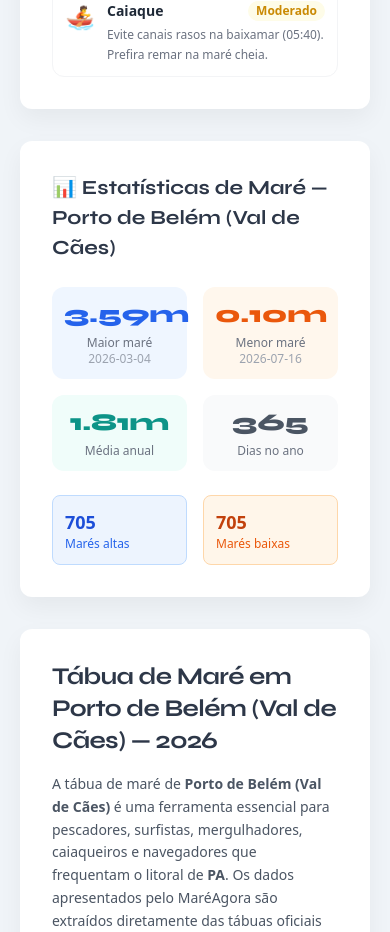
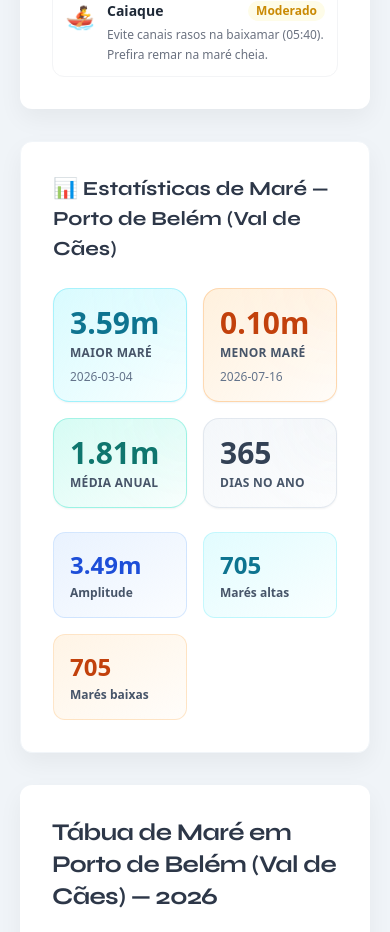
Before and after one commit to gustafa001/Mareagora, a Next.js app: page /mare/porto-de-belem in a window 390 px wide. Shown: the part 4356-5288 px from the top of the page. Built offline with nearby package versions, Linux system fonts and the light colour scheme; no server answers.

Commit message:
Update PortStatistics.tsx

```diff
--- a/components/PortStatistics.tsx
+++ b/components/PortStatistics.tsx
@@ -37,6 +37,7 @@ export default function PortStatistics({ eventos, portName }: PortStatisticsProp
     const maxHeight = Math.max(...allHeights);
     const minHeight = Math.min(...allHeights);
     const avgHeight = allHeights.reduce((a, b) => a + b, 0) / allHeights.length;
+    const amplitude = maxHeight - minHeight;
 
     // Encontrar a data da maré máxima
     const maxEvent = allTides.find((t) => t.altura_m === maxHeight);
@@ -50,6 +51,7 @@ export default function PortStatistics({ eventos, portName }: PortStatisticsProp
       maxHeight: maxHeight.toFixed(2),
       minHeight: minHeight.toFixed(2),
       avgHeight: avgHeight.toFixed(2),
+      amplitude: amplitude.toFixed(2),
       maxDay: maxDay?.data ?? '--',
       minDay: minDay?.data ?? '--',
       totalDays: eventos.length,
@@ -61,38 +63,74 @@ export default function PortStatistics({ eventos, portName }: PortStatisticsProp
   if (!stats) return null;
 
   return (
-    <section className="classic-card">
-      <h2 className="card-title">📊 Estatísticas de Maré — {portName}</h2>
-      <div className="grid grid-cols-2 sm:grid-cols-4 gap-4">
-        <div className="text-center p-3 bg-blue-50 rounded-xl">
-          <div className="text-2xl font-extrabold text-blue-600 font-syne">{stats.maxHeight}m</div>
-          <div className="text-xs text-gray-500 mt-1">Maior maré</div>
-          <div className="text-xs text-gray-400">{stats.maxDay}</div>
+    <section className="classic-card bg-gradient-to-br from-white to-slate-50 dark:from-slate-900 dark:to-slate-800 rounded-2xl shadow-lg border border-slate-100 dark:border-slate-700">
+      <h2 className="card-title text-slate-900 dark:text-white mb-6">📊 Estatísticas de Maré — {portName}</h2>
+
+      {/* Grid principal com 4 cards */}
+      <div className="grid grid-cols-2 sm:grid-cols-4 gap-4 mb-6">
+        {/* Maior maré */}
+        <div className="relative overflow-hidden rounded-2xl p-4 bg-gradient-to-br from-cyan-100/80 to-cyan-50/40 dark:from-cyan-500/20 dark:to-cyan-600/10 border border-cyan-300/50 dark:border-cyan-500/30 shadow-sm hover:shadow-md transition-all">
+          <div className="absolute top-0 right-0 w-16 h-16 bg-cyan-400/10 rounded-full blur-2xl -mr-8 -mt-8"></div>
+          <div className="relative z-10">
+            <div className="text-3xl font-black text-cyan-700 dark:text-cyan-400 mb-1">{stats.maxHeight}m</div>
+            <div className="text-xs font-semibold text-slate-600 dark:text-slate-300 uppercase tracking-wide">Maior maré</div>
+            <div className="text-xs text-slate-500 dark:text-slate-400 mt-2">{stats.maxDay}</div>
+          </div>
         </div>
-        <div className="text-center p-3 bg-orange-50 rounded-xl">
-          <div className="text-2xl font-extrabold text-orange-600 font-syne">{stats.minHeight}m</div>
-          <div className="text-xs text-gray-500 mt-1">Menor maré</div>
-          <div className="text-xs text-gray-400">{stats.minDay}</div>
+
+        {/* Menor maré */}
+        <div className="relative overflow-hidden rounded-2xl p-4 bg-gradient-to-br from-orange-100/80 to-orange-50/40 dark:from-orange-500/20 dark:to-orange-600/10 border border-orange-300/50 dark:border-orange-500/30 shadow-sm hover:shadow-md transition-all">
+          <div className="absolute top-0 right-0 w-16 h-16 bg-orange-400/10 rounded-full blur-2xl -mr-8 -mt-8"></div>
+          <div className="relative z-10">
+            <div className="text-3xl font-black text-orange-700 dark:text-orange-400 mb-1">{stats.minHeight}m</div>
+            <div className="text-xs font-semibold text-slate-600 dark:text-slate-300 uppercase tracking-wide">Menor maré</div>
+            <div className="text-xs text-slate-500 dark:text-slate-400 mt-2">{stats.minDay}</div>
+          </div>
         </div>
-        <div className="text-center p-3 bg-teal-50 rounded-xl">
-          <div className="text-2xl font-extrabold text-teal-600 font-syne">{stats.avgHeight}m</div>
-          <div className="text-xs text-gray-500 mt-1">Média anual</div>
+
+        {/* Média anual */}
+        <div className="relative overflow-hidden rounded-2xl p-4 bg-gradient-to-br from-teal-100/80 to-teal-50/40 dark:from-teal-500/20 dark:to-teal-600/10 border border-teal-300/50 dark:border-teal-500/30 shadow-sm hover:shadow-md transition-all">
+          <div className="absolute top-0 right-0 w-16 h-16 bg-teal-400/10 rounded-full blur-2xl -mr-8 -mt-8"></div>
+          <div className="relative z-10">
+            <div className="text-3xl font-black text-teal-700 dark:text-teal-400 mb-1">{stats.avgHeight}m</div>
+            <div className="text-xs font-semibold text-slate-600 dark:text-slate-300 uppercase tracking-wide">Média anual</div>
+          </div>
         </div>
-        <div className="text-center p-3 bg-gray-50 rounded-xl">
-          <div className="text-2xl font-extrabold text-gray-600 font-syne">{stats.totalDays}</div>
-          <div className="text-xs text-gray-500 mt-1">Dias no ano</div>
+
+        {/* Dias no ano */}
+        <div className="relative overflow-hidden rounded-2xl p-4 bg-gradient-to-br from-slate-100/80 to-slate-50/40 dark:from-slate-700/40 dark:to-slate-800/40 border border-slate-300/50 dark:border-slate-600/50 shadow-sm hover:shadow-md transition-all">
+          <div className="absolute top-0 right-0 w-16 h-16 bg-slate-400/10 rounded-full blur-2xl -mr-8 -mt-8"></div>
+          <div className="relative z-10">
+            <div className="text-3xl font-black text-slate-700 dark:text-slate-300 mb-1">{stats.totalDays}</div>
+            <div className="text-xs font-semibold text-slate-600 dark:text-slate-400 uppercase tracking-wide">Dias no ano</div>
+          </div>
         </div>
       </div>
 
-      {/* Estatísticas adicionais */}
-      <div className="mt-6 grid grid-cols-2 gap-4">
-        <div className="p-3 bg-blue-100/50 rounded-lg border border-blue-200">
-          <div className="text-lg font-bold text-blue-700">{stats.totalHighs}</div>
-          <div className="text-xs text-blue-600">Marés altas</div>
+      {/* Cards secundários */}
+      <div className="grid grid-cols-2 sm:grid-cols-3 gap-4">
+        {/* Amplitude */}
+        <div className="relative overflow-hidden rounded-xl p-4 bg-gradient-to-br from-blue-100/60 to-blue-50/30 dark:from-blue-500/15 dark:to-blue-600/5 border border-blue-200/60 dark:border-blue-500/20">
+          <div className="relative z-10">
+            <div className="text-2xl font-bold text-blue-700 dark:text-blue-400">{stats.amplitude}m</div>
+            <div className="text-xs font-semibold text-slate-600 dark:text-slate-400 mt-1">Amplitude</div>
+          </div>
         </div>
-        <div className="p-3 bg-orange-100/50 rounded-lg border border-orange-200">
-          <div className="text-lg font-bold text-orange-700">{stats.totalLows}</div>
-          <div className="text-xs text-orange-600">Marés baixas</div>
+
+        {/* Marés altas */}
+        <div className="relative overflow-hidden rounded-xl p-4 bg-gradient-to-br from-cyan-100/60 to-cyan-50/30 dark:from-cyan-500/15 dark:to-cyan-600/5 border border-cyan-200/60 dark:border-cyan-500/20">
+          <div className="relative z-10">
+            <div className="text-2xl font-bold text-cyan-700 dark:text-cyan-400">{stats.totalHighs}</div>
+            <div className="text-xs font-semibold text-slate-600 dark:text-slate-400 mt-1">Marés altas</div>
+          </div>
+        </div>
+
+        {/* Marés baixas */}
+        <div className="relative overflow-hidden rounded-xl p-4 bg-gradient-to-br from-orange-100/60 to-orange-50/30 dark:from-orange-500/15 dark:to-orange-600/5 border border-orange-200/60 dark:border-orange-500/20">
+          <div className="relative z-10">
+            <div className="text-2xl font-bold text-orange-700 dark:text-orange-400">{stats.totalLows}</div>
+            <div className="text-xs font-semibold text-slate-600 dark:text-slate-400 mt-1">Marés baixas</div>
+          </div>
         </div>
       </div>
     </section>
```
